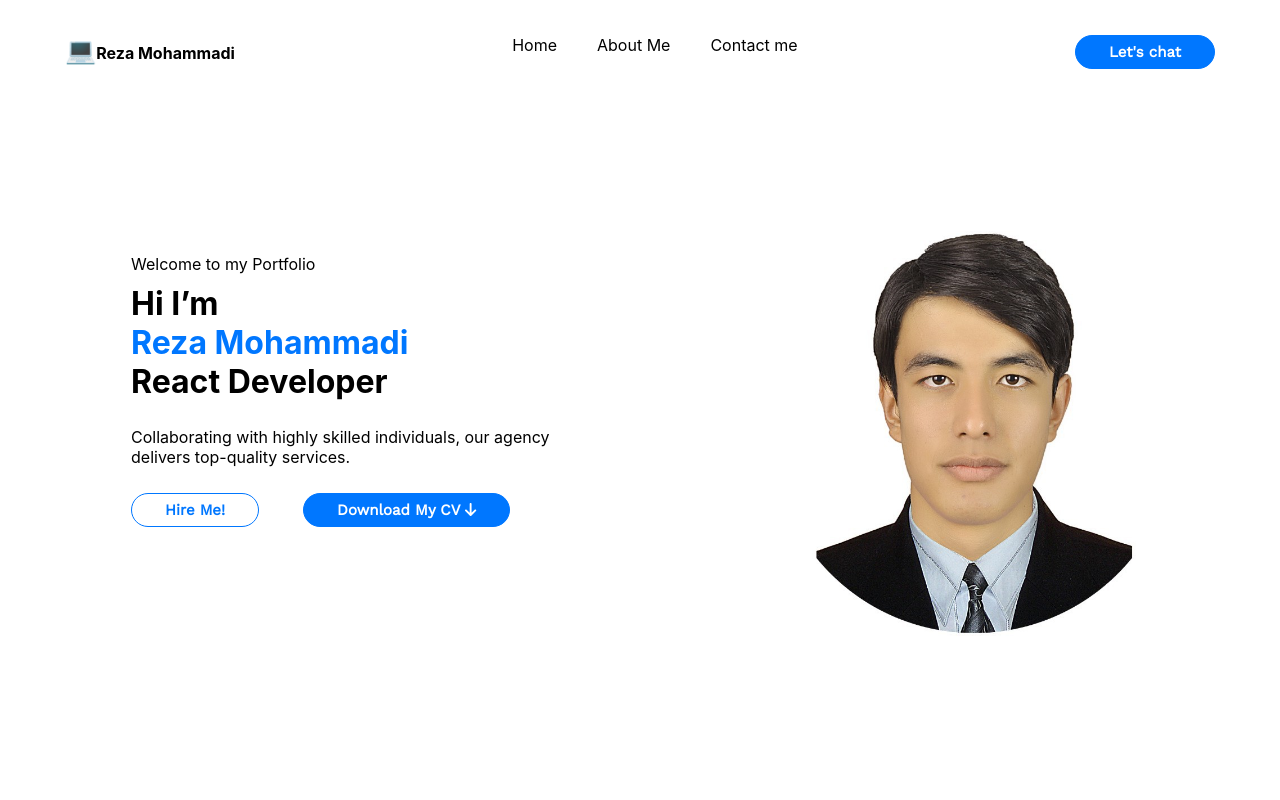
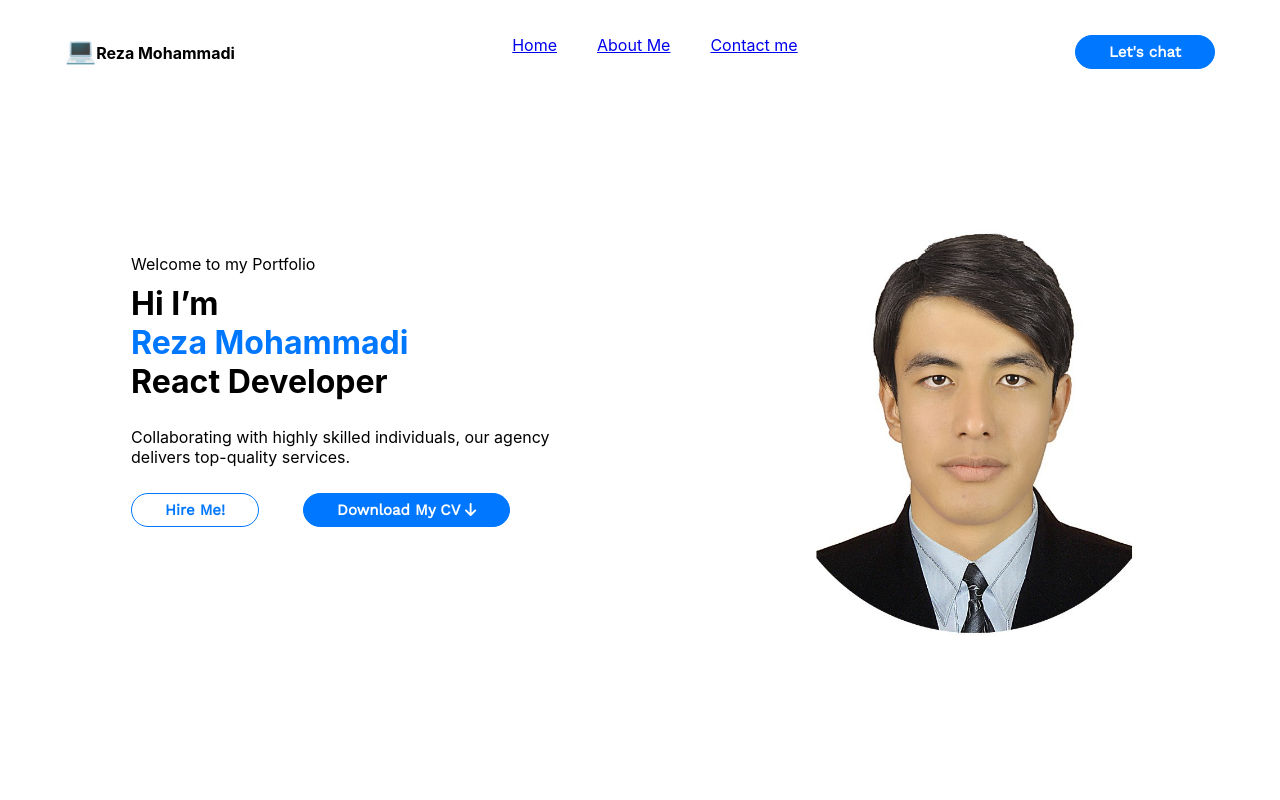
Before and after one commit to rezamohdev/my_portfolio, a React (Create React App) app: page / in a window 1280 px wide. Shown: the top 800 px of the page. Built offline with nearby package versions, Linux system fonts and the light colour scheme.

Commit message:
fix: fix build errors

```diff
--- a/src/components/App/App.js
+++ b/src/components/App/App.js
@@ -6,18 +6,7 @@ import Gallery from '../Gallery/Gallery';
 import Footer from '../Footer/Footer';
 
 function App() {
-  const sliderClick = (slider) => {
-    alert("hello world");
-  }
-  // const slides = [
-  //   { image: "https://picsum.photos/200/300", title: "This is a title", description: "This is a description", clickEvent: sliderClick },
-  //   { image: "https://picsum.photos/600/500", title: "This is a second title", description: "This is a second description", clickEvent: sliderClick },
-  //   { image: "https://picsum.photos/700/600", title: "This is a third title", description: "This is a third description", clickEvent: sliderClick },
-  //   { image: "https://picsum.photos/500/400", title: "This is a fourth title", description: "This is a fourth description", clickEvent: sliderClick },
-  //   { image: "https://picsum.photos/200/300", title: "This is a fifth title", description: "This is a fifth description", clickEvent: sliderClick },
-  //   { image: "https://picsum.photos/800/700", title: "This is a sixth title", description: "This is a sixth description", clickEvent: sliderClick },
-  //   { image: "https://picsum.photos/300/400", title: "This is a seventh title", description: "This is a seventh description", clickEvent: sliderClick },
-  // ]
+
   return (
     <div className="App">
       <Header />
--- a/src/components/Footer/Footer.js
+++ b/src/components/Footer/Footer.js
@@ -1,7 +1,7 @@
 import { FontAwesomeIcon } from "@fortawesome/react-fontawesome";
 import "./Footer.css";
-import { faLinkedin, faLinkedinIn, faXTwitter } from "@fortawesome/free-brands-svg-icons";
-import { faEnvelope, faEnvelopeCircleCheck, faEnvelopeSquare, faEnvelopesBulk, faMailBulk } from "@fortawesome/free-solid-svg-icons";
+import { faLinkedinIn } from "@fortawesome/free-brands-svg-icons";
+import { faEnvelope, } from "@fortawesome/free-solid-svg-icons";
 const Footer = () => {
     return (<footer className="footer">
         <h6 className="footer__title">Contact me</h6>
--- a/src/components/Header/Header.js
+++ b/src/components/Header/Header.js
@@ -6,7 +6,7 @@ import { faBars } from "@fortawesome/free-solid-svg-icons";
 import { useMediaQuery } from 'react-responsive';
 
 const Header = () => {
-    const [showNavbar, isShowNavbar] = useState(false);
+    // const [showNavbar, isShowNavbar] = useState(false);
     const isMobile = useMediaQuery({ query: `(max-width: 760px)` });
     const [isOpen, setIsOpen] = useState(false);
 
@@ -40,9 +40,9 @@ const Header = () => {
             <header className="header">
                 <span className="header__logo"><span style={{ fontSize: 25 }}>💻</span><b>Reza Mohammadi</b></span>
                 <div className="header__links">
-                    <a className="header__link">Home</a>
-                    <a className="header__link">About Me</a>
-                    <a className="header__link">Contact me</a>
+                    <a className="header__link" href="#">Home</a>
+                    <a className="header__link" href="#">About Me</a>
+                    <a className="header__link" href="#">Contact me</a>
                 </div>
                 <a href="mailto:rezamoh847@gmail.com" ><Button>Let's chat</Button></a>
             </header>
--- a/src/components/Skills/Skills.js
+++ b/src/components/Skills/Skills.js
@@ -1,7 +1,4 @@
-import { FontAwesomeIcon } from '@fortawesome/react-fontawesome';
-import { faArrowDown, faPen, faSchool } from '@fortawesome/free-solid-svg-icons'
 import "./Skills.css";
-import Button from "../Button/Button";
 import skillsPhotoSrc from '../../images/MyPhoto.png';
 import TabGroup from '../TabGroup/TabGroup';
 
--- a/src/components/TabGroup/TabGroup.js
+++ b/src/components/TabGroup/TabGroup.js
@@ -13,12 +13,12 @@ const TabGroup = () => {
             <Button
                 active={active === "skills"}
                 onClick={() => setActive("skills")}
-                lightButton={active == "skills" ? false : true}
+                lightButton={active === "skills" ? false : true}
             >
                 Skills
             </Button>
             <Button
-                lightButton={active == "skills" ? true : false}
+                lightButton={active === "skills" ? true : false}
                 onClick={() => setActive("education")}
             >
                 Education
@@ -26,7 +26,7 @@ const TabGroup = () => {
         </div>
         <div className="tab__content">
             {
-                active == "skills" ? (
+                active === "skills" ? (
                     <>
                         <ProgressBar>User Experience Design - UI/UX</ProgressBar>
                         <ProgressBar>Web & User Interface Design - Development</ProgressBar>
```
